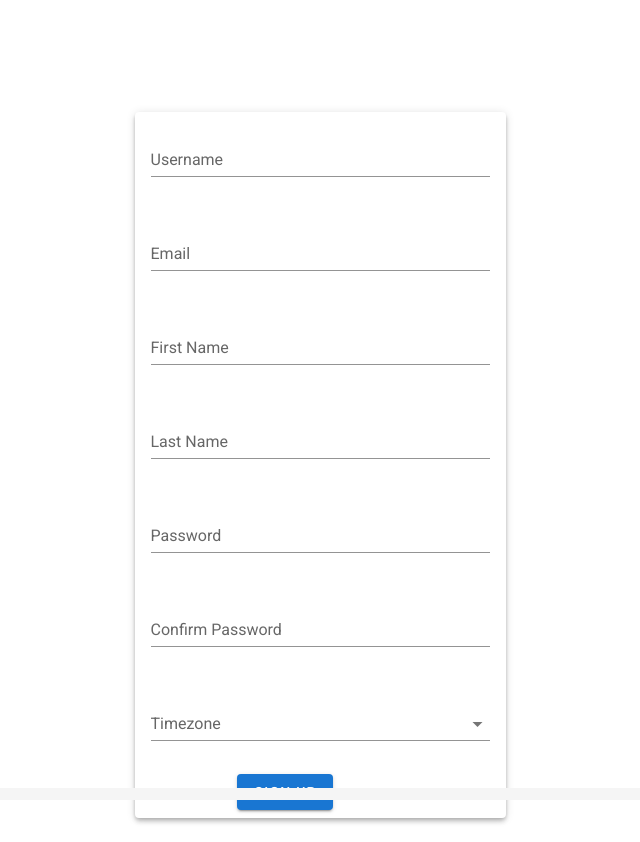
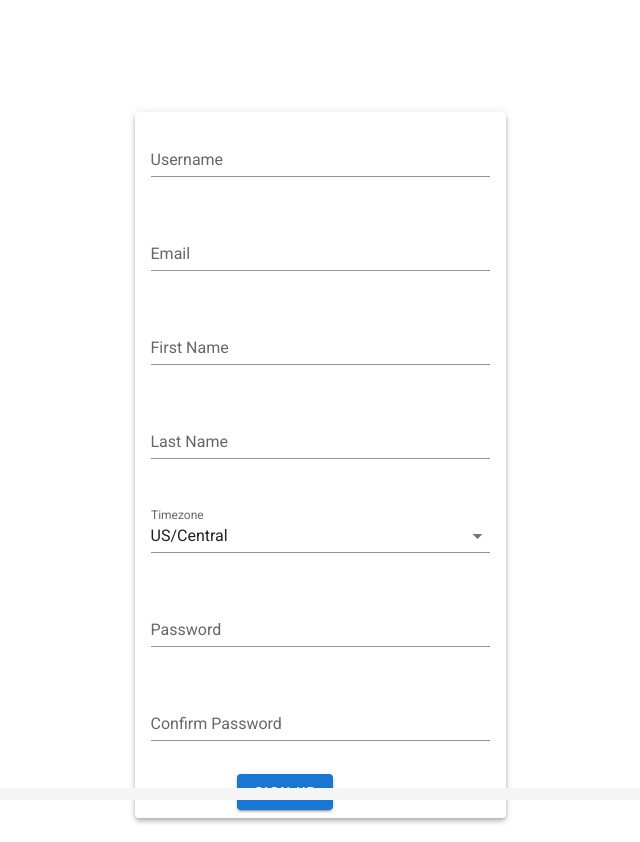
Before and after one commit to dev-pengu/CSC450-group-project, a Vue app in the folder app/frontend/: page /signup in a window 1280 px wide. Shown: the whole page, without its empty margins (320-960 px from the left). Built offline with nearby package versions, Linux system fonts and the light colour scheme.

Commit message:
CU-25d7pz7 updated view for signup

```diff
--- a/app/frontend/src/views/SignUp.vue
+++ b/app/frontend/src/views/SignUp.vue
@@ -37,6 +37,24 @@
                     <v-text-field v-model="formData.lastName" label="Last Name" />
                   </v-col>
                 </v-row>
+
+                <v-row align="center">
+                  <v-col cols="12">
+                    <v-select
+                      v-model="formData.timezone"
+                      :items="timezones"
+
+                      label="Timezone"
+                      required
+
+                    ></v-select>
+                  </v-col>
+                </v-row>
+
+
+
+
+
                 <v-row>
                   <v-col cols="12">
                     <v-text-field v-model="formData.password"
@@ -57,18 +75,6 @@
 
 
 
-                <v-row align="center">
-                  <v-col cols="12">
-                    <v-select
-                      v-model="formData.timezone"
-                      :items="timezone"
-
-                      label="Timezone"
-                      required
-
-                    ></v-select>
-                  </v-col>
-                </v-row>
 
 
 
@@ -107,18 +113,17 @@ export default {
       lastName: '',
       password: '',
       confirmPassword: '',
-      timezone: [
-        'Item 1',
-        'Item 2',
-        'Item 3',
-        'Item 4',
-      ],
+      timezone: 'US/Central',
 
     },
     error: false,
     errors: [],
+    timezones: ['US/Central', 'US/Eastern'],
 
   }),
+
+// api.gettimezones( )
+
 
 
   methods: {
```
